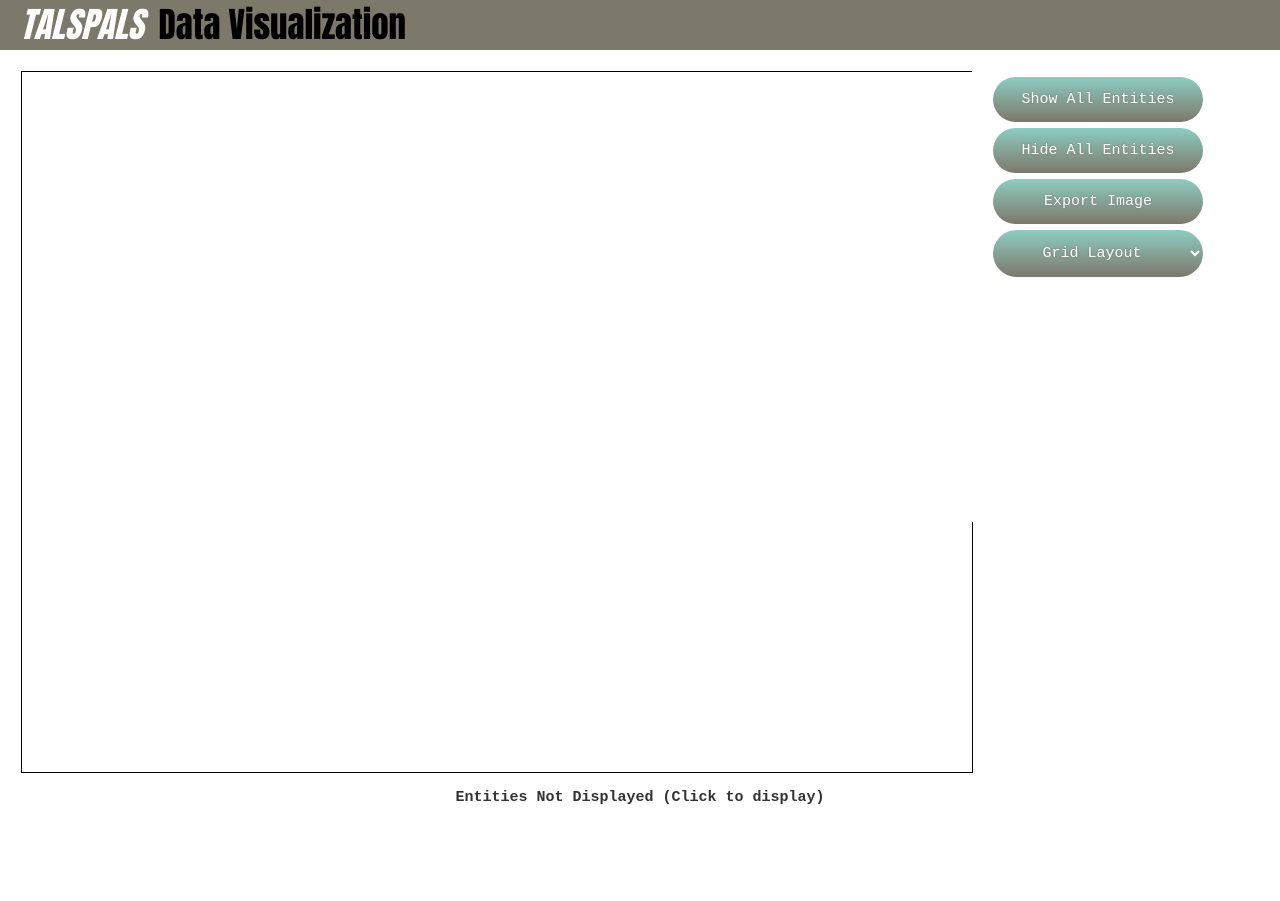
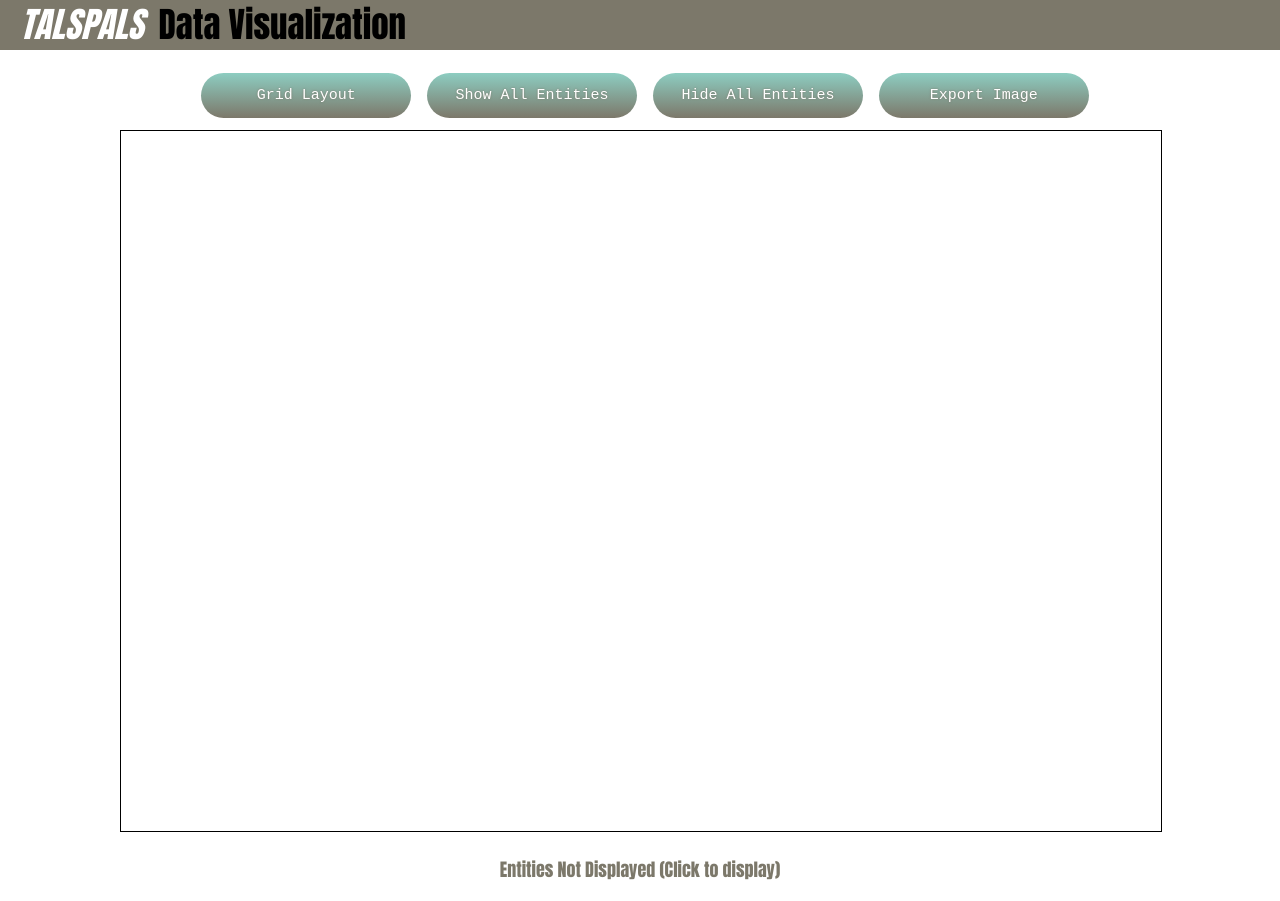
Before and after one commit to Fattouche/Oscar_ER, a plain HTML site: page public/graph.html in a window 1280 px wide. Before the commit the page ends 841 px from the top, so only its background shows below. Drawn offline with Linux system fonts and the light colour scheme; a script that the page names is missing.

Commit message:
changed styling one more time

```diff
--- a/public/css/sample.css
+++ b/public/css/sample.css
@@ -34,21 +34,22 @@ pre {
 }
 
 #sample {
-  margin: 20px;
+  margin-left: 30px;
+  margin-right: 30px;
+  margin-top:20px;
+  text-align: center;
 }
 
-#leftColumn, #rightColumn {
+#rowDiagram, #rowButtons {
     display: inline-block;
     border: 1px solid white;
-    float: left;
-    min-height: 450px;
+
 }
-#rightColumn {
-     width: 250px;
-     text-align:  center;
+#rowButtons {
+   width: 100%;
 }
-#leftColumn {
-     width: 950px;
+#rowDiagram {
+ width: 1040px;
 }
 #bottomRow{
   display: inline-block;
@@ -133,12 +134,15 @@ li a.selected { background: #1E90FF; color: white }
 a:hover .samplespan { display:block; }
 
 h3{
-  font: 15px courier new;
-  font-weight: bold;
+  font: 18px impact;
+  color: #7C786A;
 }
 
 select{
-  padding: 10px;
+   -webkit-appearance: none;
+    -moz-appearance: none;
+    appearance: none;
+    padding: 10px;
 }
 
 
@@ -147,7 +151,7 @@ select{
 }
 
 .myButton, .entityButton {
-    margin-top: 6px;
+    margin: 2px;
     display: inline-block;
     text-align: center;
     vertical-align: middle;
@@ -168,6 +172,8 @@ select{
    font: normal normal normal 15px courier new;
    padding: 14px 27px;
    width: 210px;
+   margin-bottom: 10px;
+   margin-left: 10px;
 }
 
 .myButton:hover, .entityButton:hover {
--- a/public/graph.html
+++ b/public/graph.html
@@ -10,7 +10,7 @@
 <script src="js/ERVisualizer.js"></script>
 </head>
 
-<body onload="init()"/>
+<body onload="init()"/ >
 
 <div><ul id="navbar">
 	<li id = "teamName">TALSPALS</li>
@@ -19,14 +19,7 @@
 
 <div id="sample">
 
-  	<div id = "leftColumn">
-  		<div id="myDiagramDiv" style="background-color: white; border: solid 1px black; width: 100%; height: 700px"></div>
-  	</div>
-
-  	<div id = "rightColumn">
-		<button type="button" class="myButton" onclick="showAll()">Show All Entities</button>
-		<button type="button" class="myButton" onclick="hideAll()">Hide All Entities</button>
-		<button type="button" class="myButton" onclick="exportImage()">Export Image</button>
+<div id = "rowButtons">
 		<select onchange="ChangeLayout()" id="layout" class="myButton">
 		  <option value="grid" selected>Grid Layout</option>
 		  <option value="force-directed">Force-directed Layout</option>
@@ -34,14 +27,20 @@
 		  <option value="layered-digraph">Layered Digraph Layout</option>
 		  <option value="tree">Tree Layout</option>
 		</select>
+		<button type="button" class="myButton" onclick="showAll()">Show All Entities</button>
+		<button type="button" class="myButton" onclick="hideAll()">Hide All Entities</button>
+		<button type="button" class="myButton" onclick="exportImage()">Export Image</button>
+
 	</div>
+
+  	<div id = "rowDiagram">
+  		<div id="myDiagramDiv" style="background-color: white; border: solid 1px black; width: 100%; height: 700px"></div>
+  	</div>
 
   	<div id = "bottomRow" align="center">
   		<h3 align="center">Entities Not Displayed (Click to display)</h3>
 	 	<div id ="entityList"></div>
 	 </div>
 
-
 </div>
-
 </html>
```
